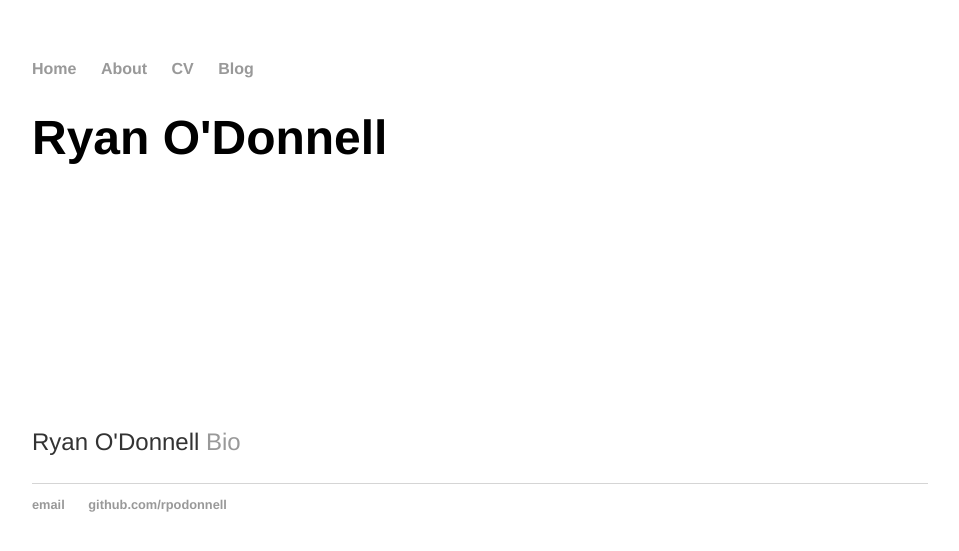
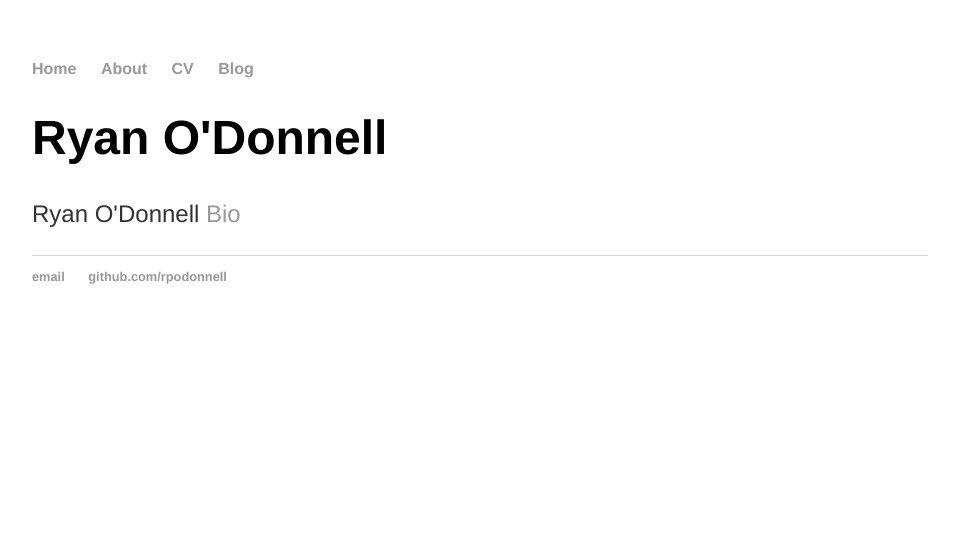
Before and after one commit to rpodonnell/rpodonnell.github.io, a Jekyll site: the page built from index.html, in a window 1280 px wide. Shown: the top 551 px of the page, without its empty margins (160-1119 px from the left). Built offline with Jekyll 4.4.1, drawn with Linux system fonts in a browser that asks for light colours.

Commit message:
Update index.html

```diff
--- a/index.html
+++ b/index.html
@@ -5,8 +5,6 @@ title: Ryan O'Donnell
 <div class="blurb">
 
 	<h1>Ryan O'Donnell</h1>
-	<div class="circular--landscape">
-	<p><img src="rpodonnell.github.io/ryan.png" alt="" /></p>
-		</div>
+
 	<p>Ryan O'Donnell <a href="/about">Bio</a></p>
 </div><!-- /.blurb -->
```
